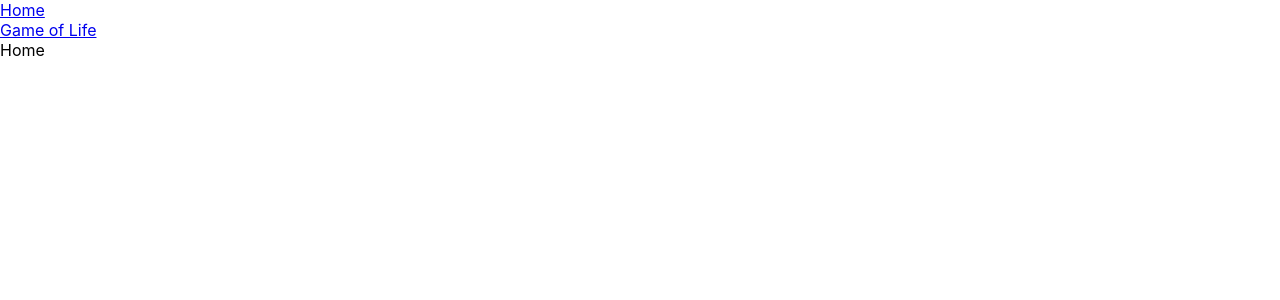
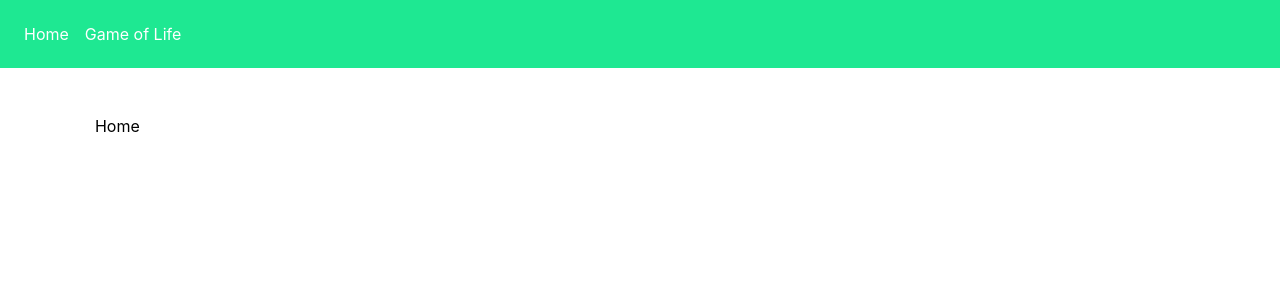
Before and after one commit to fedeviotti/game-of-life-reloaded, a React app: page / in a window 1280 px wide. Shown: the top 300 px of the page. Built offline with nearby package versions, Linux system fonts and the light colour scheme.

Commit message:
Feat: add some css

```diff
--- a/src/components/layout.tsx
+++ b/src/components/layout.tsx
@@ -1,16 +1,17 @@
 import * as React from 'react';
 import { Link, Outlet } from 'react-router-dom';
+import '../styles/layout.css';
 
 const Layout: React.FC = () => {
   return (
     <>
-      <header>
+      <header className="header">
         <Link to="/">Home</Link>
         <nav>
           <Link to="/game-of-life">Game of Life</Link>
         </nav>
       </header>
-      <main>
+      <main className="content">
         <Outlet />
       </main>
     </>
--- a/src/index.tsx
+++ b/src/index.tsx
@@ -3,4 +3,9 @@ import ReactDOM from 'react-dom';
 import './index.css';
 import App from './app';
 
-ReactDOM.render(<App />, document.getElementById('root'));
+ReactDOM.render(
+  <React.StrictMode>
+    <App />
+  </React.StrictMode>,
+  document.getElementById('root'),
+);
--- /dev/null
+++ b/src/styles/layout.css
@@ -0,0 +1,25 @@
+.header {
+    background: var(--color-primary);
+    color: var(--color-white);
+    display: flex;
+    justify-content: flex-start;
+    padding: 1rem;
+}
+
+.header a {
+    color: inherit;
+    display: inline-block;
+    padding: 0.5rem;
+    text-decoration: none;
+}
+
+.header a:focus,
+.header a:hover {
+    background: var(--color-white);
+    color: var(--color-primary);
+}
+
+.content {
+    margin: 3rem auto;
+    max-width: 108ch;
+}
```
